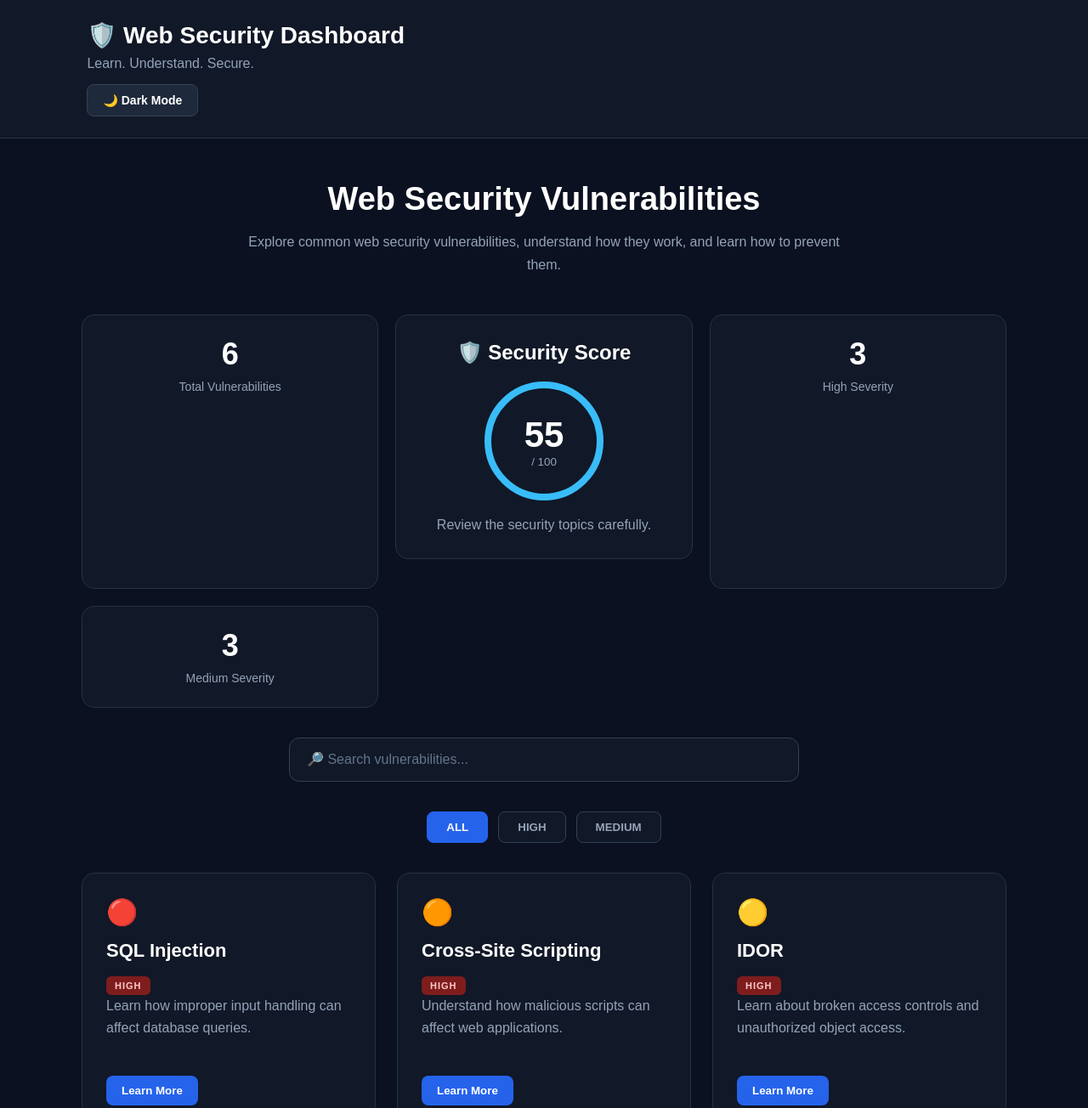
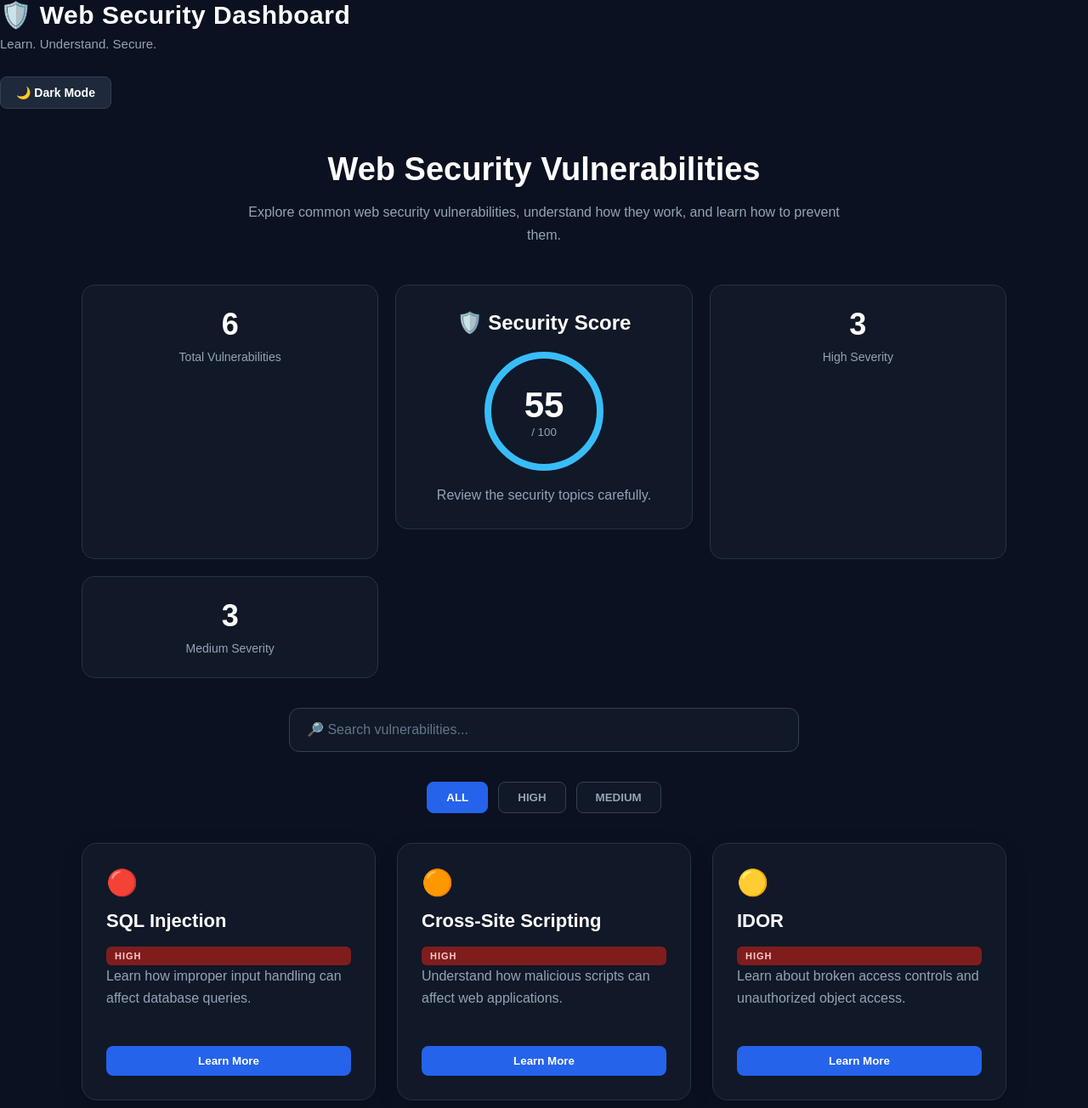
Before and after one commit to Nourhantarek885/web-security-dashboard, a plain HTML site: page index.html in a window 1280 px wide. Shown: the top 1304 px of the page at 85% size. Drawn offline with Linux system fonts and the light colour scheme.

Commit message:
Improve dashboard UI

```diff
--- a/style.css
+++ b/style.css
@@ -11,19 +11,40 @@ body {
     min-height: 100vh;
 }
 
-.navbar {
-    background: #111827;
-    padding: 25px 8%;
+..navbar {
+    background: #0f172a;
+    padding: 28px 8%;
     border-bottom: 1px solid #263247;
+    box-shadow: 0 4px 20px rgba(0, 0, 0, 0.25);
 }
 
 .navbar h1 {
-    font-size: 28px;
+    font-size: 30px;
     margin-bottom: 8px;
+    letter-spacing: 0.5px;
 }
 
 .navbar p {
     color: #94a3b8;
+    font-size: 15px;
+    margin-bottom: 15px;
+}
+#themeToggle {
+    margin-top: 5px;
+    padding: 10px 18px;
+    border: 1px solid #334155;
+    border-radius: 8px;
+    background: #1e293b;
+    color: #fff;
+    font-size: 14px;
+    font-weight: bold;
+    cursor: pointer;
+    transition: 0.3s;
+}
+
+#themeToggle:hover {
+    transform: translateY(-2px);
+    border-color: #38bdf8;
 }
 
 .dashboard {
@@ -58,14 +79,21 @@ body {
 .card {
     background: #111827;
     border: 1px solid #263247;
-    border-radius: 15px;
+    border-radius: 18px;
     padding: 28px;
-    transition: 0.3s;
+    transition: 0.3s ease;
+    box-shadow: 0 8px 25px rgba(0, 0, 0, 0.18);
 }
 
 .card:hover {
     transform: translateY(-8px);
     border-color: #38bdf8;
+}
+.card {
+    min-height: 250px;
+    display: flex;
+    flex-direction: column;
+    justify-content: space-between;
 }
 
 .icon {
```
